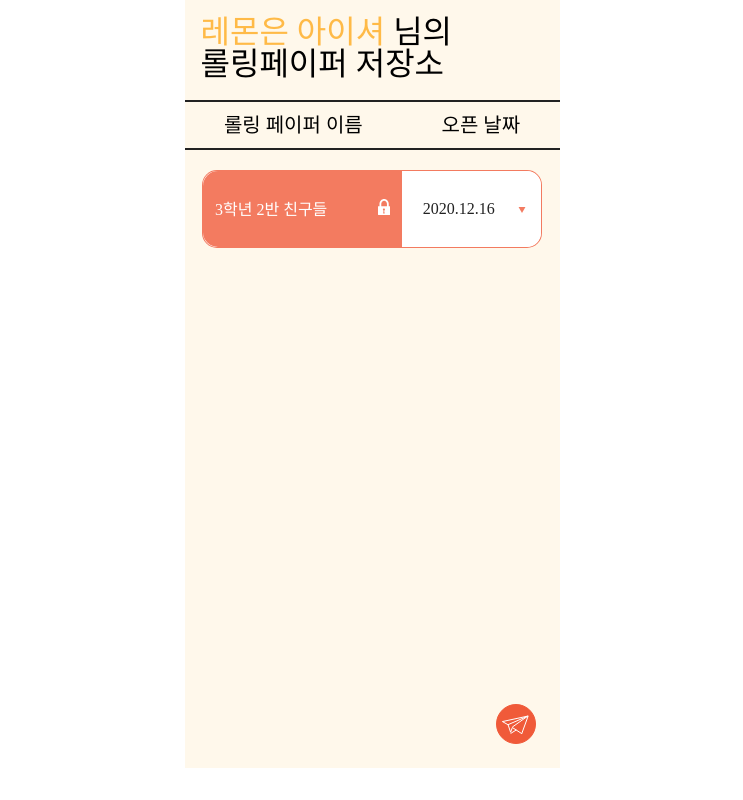
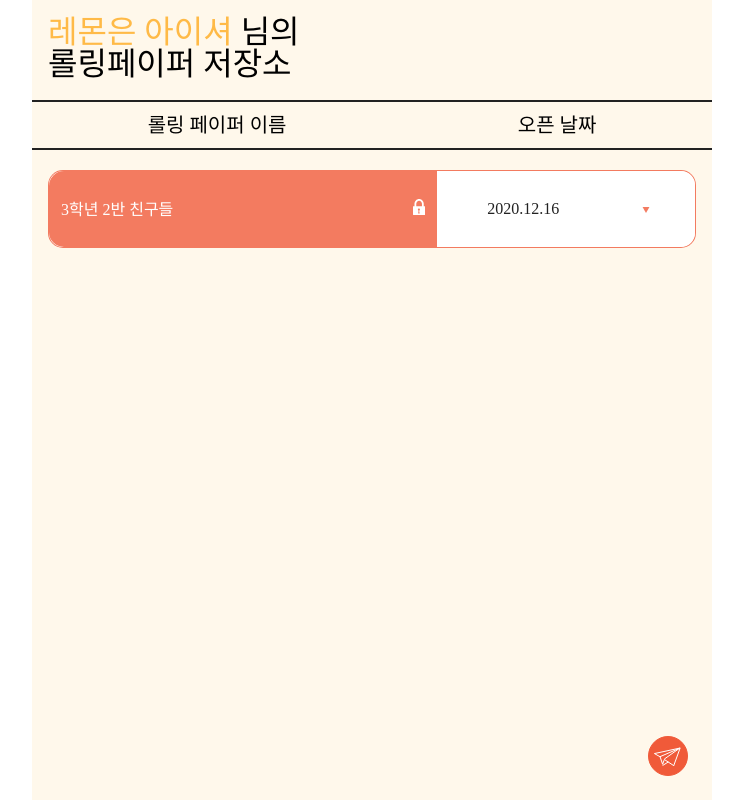
Before and after one commit to Memory-maker/rolling-paper-client, a React (Vite) app: page /mypage in a window 1280 px wide. Shown: the whole page, without its empty margins (268-1011 px from the left). Built offline with nearby package versions, Linux system fonts and the light colour scheme; a web font is replaced by a local one.

Commit message:
fix: width fixed

```diff
--- a/src/pages/Editor/components/Card.tsx
+++ b/src/pages/Editor/components/Card.tsx
@@ -20,10 +20,11 @@ const Card = styled.textarea.attrs((props: CardProps, ref: HTMLTextAreaElement)
   color: ${(props) => props.color};
   font-weight: 300;
   padding: 66px 30px;
+  width: 100%;
   border: none;
   outline: none;
   border-radius: 20px;
-
+  resize: none;
   font-size: 32px;
   height: 420px;
   line-height: 40.96px;
--- a/src/pages/Editor/index.tsx
+++ b/src/pages/Editor/index.tsx
@@ -11,11 +11,14 @@ const EditorWrapper = styled.div`
   position: relative;
   display: flex;
   flex-direction: column;
-  // justify-content: center;
-  margin: auto;
-  width: 375px;
-  height: 768px;
+  align-items: center;
+  margin: 0 auto;
+  max-width: 680px;
+  min-width: 380px;
+  width: 100%;
+  height: 100vh;
   padding: 20px;
+  box-sizing:border-box;
   background-color: #fff8eb;
 `;
 
--- a/src/pages/MyPage/Main/index.tsx
+++ b/src/pages/MyPage/Main/index.tsx
@@ -79,12 +79,14 @@ const StyledMainContent = styled.div`
   align-items: flex-start;
   justify-content: center;
   height: fit-content;
+  box-sizing: border-box;
+  padding: 0 16px;
 `;
 
 const StyledMainItems = styled.div`
   display: flex;
   justify-content: space-between;
-  width: 340px;
+  width: 100%;
   height: 78px;
   line-height: 78px;
   border-radius: 15px;
@@ -100,7 +102,7 @@ const StytledMainItemTitle = styled.div`
   display: flex;
   justify-content: space-between;
   font-weight: 400;
-  width: 200px;
+  width: 60%;
   height: 100%;
   padding: 0 12px;
   background: #f05a39cc;
@@ -113,7 +115,7 @@ const StyledMainItemDate = styled.div`
   align-items: center;
   justify-content: space-around;
   font-weight: 400;
-  width: 140px;
+  width: 40%;
   height: 100%;
   padding-left: 12px;
   background: #fff;
--- a/src/pages/MyPage/index.tsx
+++ b/src/pages/MyPage/index.tsx
@@ -39,8 +39,8 @@ const MyPageLayout = styled.section`
 
 const HeaderWrapper = styled.div`
   position: relative;
-  width: 375px;
-  height: 768px;
+  width: 100%;
+  height: 100%;
   background: #fff8eb;
 `;
 
--- a/src/pages/Sending.tsx
+++ b/src/pages/Sending.tsx
@@ -5,18 +5,10 @@ import GotoBack from "../assets/back-arrow.png";
 import Title from "../components/Title";
 import Logo from "../components/Logo";
 import { useNavigate } from "react-router-dom";
+import { colors, textColor } from "../theme/color";
 
 const Container = styled.div`
-  background-color: ${({ theme }) => theme.colors.MAIN_BG};
-`;
-
-const Header = styled.header`
-  padding: 65px 0 0 29px;
-`;
-
-const Main = styled.main`
-  position: relative;
-  display: flex;
+    display: flex;
   flex-direction: column;
   align-items: center;
   margin: 0 auto;
@@ -24,7 +16,24 @@ const Main = styled.main`
   min-width: 380px;
   width: 100%;
   height: 100vh;
-  padding: 42px;
+`;
+
+const Header = styled.header`
+width: 100%;
+  padding: 24px;
+  height: 100px;
+  background-color: ${colors.MAIN_BG};
+`;
+
+const Main = styled.main`
+  width: 100%;
+  display: flex;
+  flex-direction: column;
+  align-items: center;
+  justify-content: space-around;
+  background-color: ${colors.MAIN_BG};
+  box-sizing: border-box;
+
 `;
 
 const TitleWrapper = styled.div`
@@ -50,7 +59,7 @@ const SendStatusMessage = styled.p`
 `;
 
 const Username = styled.p`
-  color: ${({ theme }) => theme.textColor.TEXT_YELLOW_COLOR};
+  color: ${textColor.TEXT_YELLOW_COLOR};
   margin-right: 10px;
 `;
 
@@ -61,9 +70,9 @@ const ShareButton = styled.button`
   top: 555px;
 
   margin-bottom: 16px;
-  background: ${({ theme }) => theme.colors.POINT_COLOR};
+  background: ${colors.POINT_COLOR};
   border: 1px solid;
-  border-color: ${({ theme }) => theme.colors.POINT_COLOR};
+  border-color: ${colors.POINT_COLOR};
   border-radius: 20px;
 
   font-family: "LeeSeoyun";
@@ -71,10 +80,14 @@ const ShareButton = styled.button`
   font-weight: 400;
   font-size: 24px;
   line-height: 24px;
-  color: ${({ theme }) => theme.colors.WHITE_COLOR};
+  color: ${colors.WHITE_COLOR};
 `;
 
-const ShareWrapper = styled.div``;
+const ButtonContainer = styled.div`
+  display: flex;
+    flex-direction: column;
+  align-items: center;
+`;
 
 interface ShareProps {
   sending_status?: boolean;
@@ -91,10 +104,9 @@ const Sending = (props: ShareProps) => {
   return (
     <Container>
       <Header>
-        <img src={GotoBack} alt="back button" onClick={() => navigate(-1)} />
+        <img src={GotoBack} alt="back button" onClick={() => navigate('/rollingpaper')} />
       </Header>
       <Main>
-        <Logo />
         <TitleWrapper>
           <Title />
         </TitleWrapper>
@@ -106,9 +118,10 @@ const Sending = (props: ShareProps) => {
 
           <SendStatusMessage>{senindgMessage}</SendStatusMessage>
         </Contents>
-
+      <ButtonContainer>
         {shareStatus ? <ShareButton>친구들한테 공유해볼까?</ShareButton> : <ShareButton>다시적기</ShareButton>}
         {shareStatus ? <ShareButton>나도 만들어볼까?</ShareButton> : <ShareButton>전송 취소하기</ShareButton>}
+      </ButtonContainer>
       </Main>
     </Container>
   );
```
